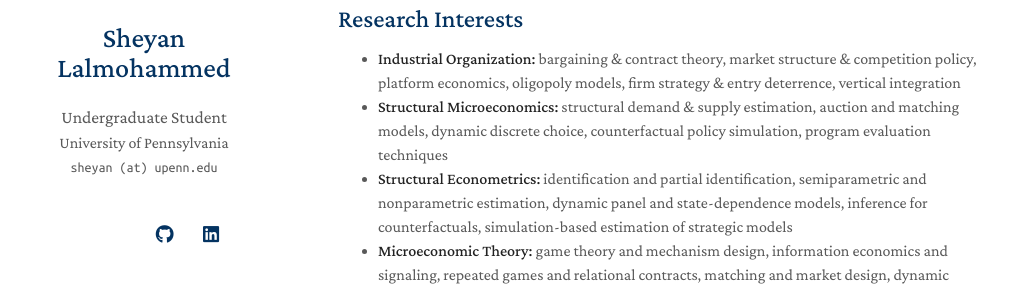
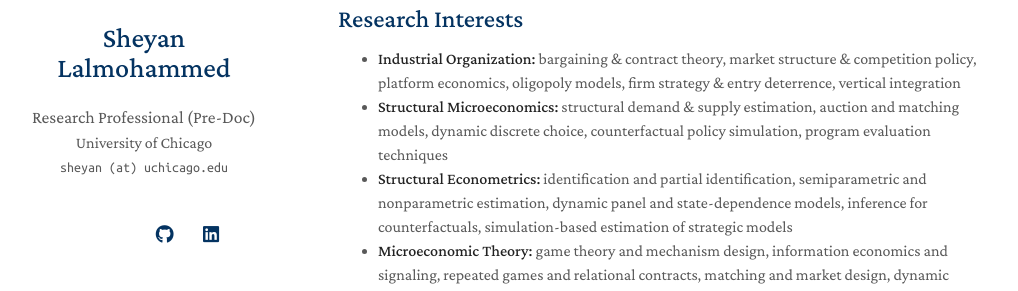
Before and after one commit to sheyanlalmohammed1/sheyanlalmohammed1.github.io, a Jekyll site: the page built from index.md, in a window 1280 px wide. Shown: the part 220-511 px from the top of the page, without its empty margins (132-1150 px from the left). Built offline with Jekyll 4.4.1, drawn with Linux system fonts in a browser that asks for light colours; a style sheet for code colours, icons or effects is not loaded; our own code applies the rules of GitHub Pages for plain Markdown files.

Commit message:
Update personal information in _config.yml

```diff
--- a/_config.yml
+++ b/_config.yml
@@ -1,8 +1,8 @@
 # Basic Information
 title: Sheyan Lalmohammed
-position: Undergraduate Student
-affiliation: University of Pennsylvania
-email: sheyan (at) upenn.edu
+position: Research Professional (Pre-Doc)
+affiliation: University of Chicago
+email: sheyan (at) uchicago.edu
 
 # Search Engine Optimization (SEO)
 # The following information is used to improve the website traffic from search engines, e.g., Google.
```
